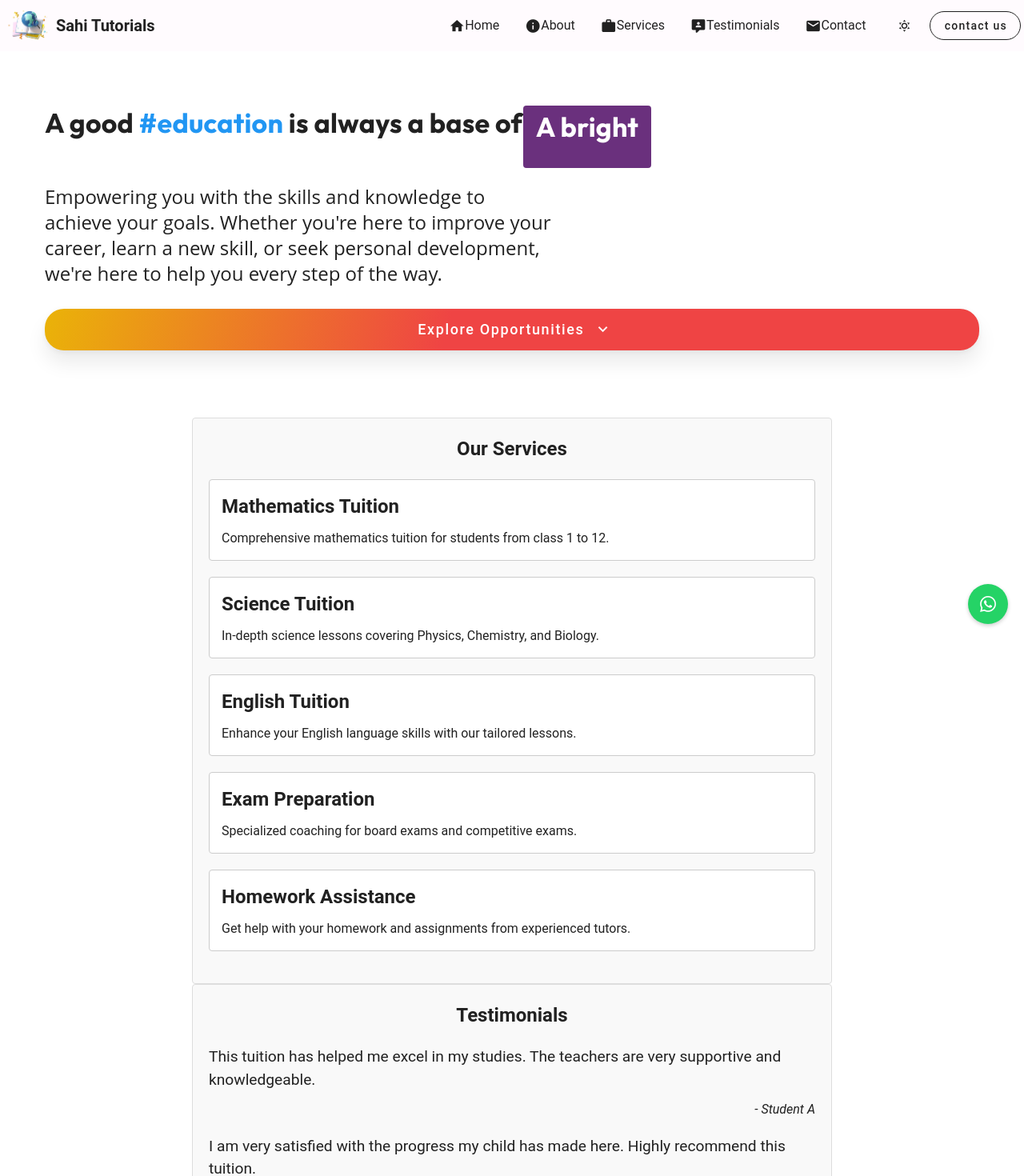
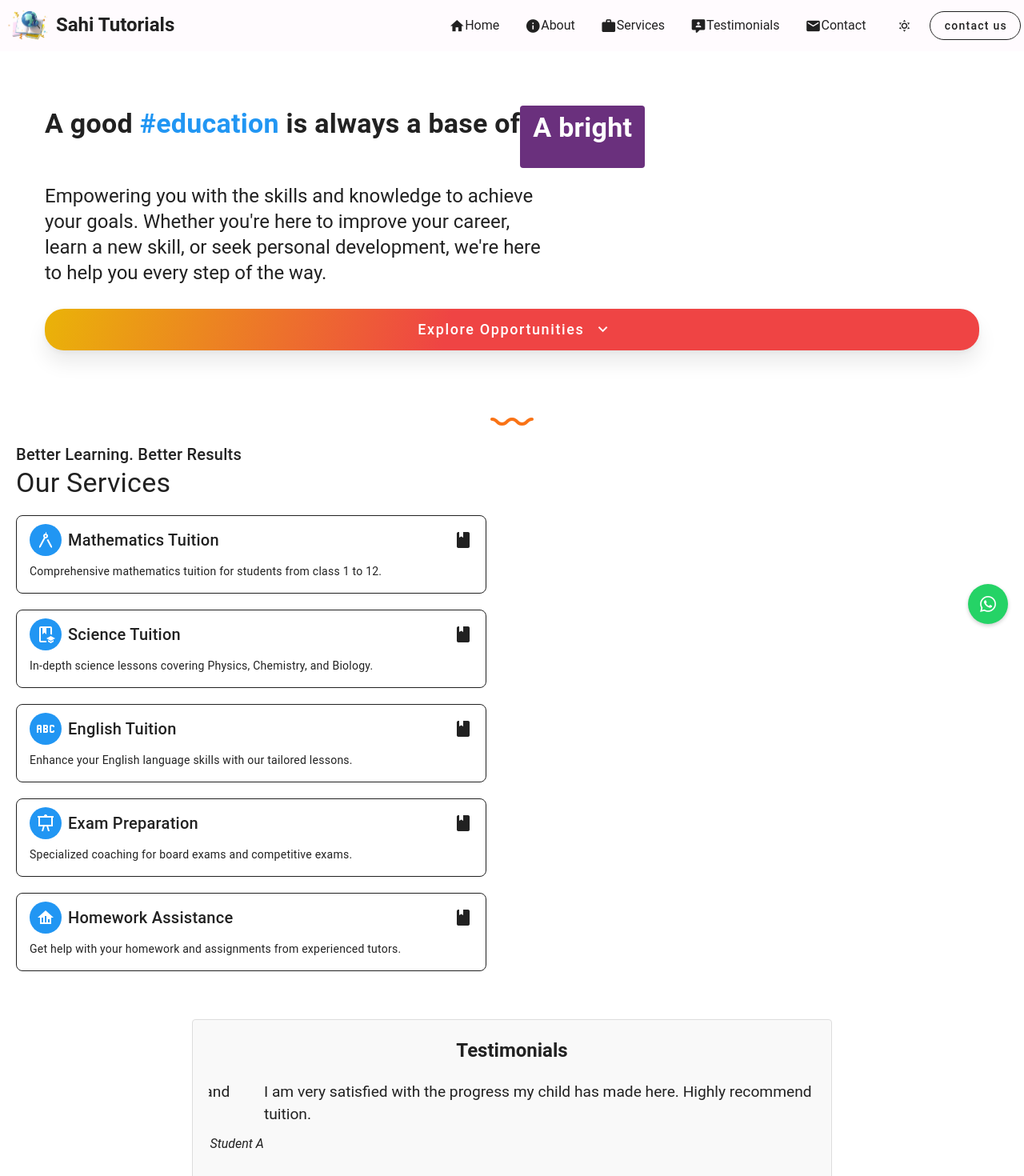
Before and after one commit to tejus07/sahi-tutorials, a Vue app: page / in a window 1280 px wide. Shown: the top 1470 px of the page at 80% size. Built offline with nearby package versions, Linux system fonts and the light colour scheme.

Commit message:
Update - Service Component UI

```diff
--- a/src/components/FooterComponent.vue
+++ b/src/components/FooterComponent.vue
@@ -3,8 +3,8 @@
         <v-container class="pa-2">
             <v-row>
                 <v-col cols="12" md="6">
-                    <h2>Sahi Tutorials</h2>
-                    <p>
+                    <div class="text-h6 font-weight-bold">Sahi Tutorials</div>
+                    <p class="text-body-1">
                         Providing quality education for over 20 years. Helping students from
                         class 1 to 12 achieve their academic goals.
                     </p>
--- a/src/components/HeaderComponent.vue
+++ b/src/components/HeaderComponent.vue
@@ -5,7 +5,7 @@
                 <img src="@/assets/learningexpress-without-bg.png" alt="Sahi Tutorials Logo" width="50"></img>
             </div>
             <!-- <img src="../assets/vue.svg" alt="Logo" class="logo" /> -->
-            <v-app-bar-title class="ml-3 font-weight-bold" tag="div">Sahi Tutorials</v-app-bar-title>
+            <v-app-bar-title class="ml-3 font-weight-bold text-h5" tag="div">Sahi Tutorials</v-app-bar-title>
             <!-- <v-spacer></v-spacer> -->
             <v-list v-if="!isMobile" class="d-flex align-center">
                 <v-list-item v-for="(item, index) in items" :key="index"
@@ -22,7 +22,7 @@
             <v-app-bar-nav-icon v-if="isMobile" @click.stop="toggleDrawer"></v-app-bar-nav-icon>
 
         </v-app-bar>
-        <v-navigation-drawer width="300" v-model="drawer" app v-if="isMobile">
+        <v-navigation-drawer location="top" width="270" v-model="drawer" app v-if="isMobile">
             <v-list>
                 <v-list-item v-for="(item, index) in items" :key="index" :prepend-icon="getIcon(item.title)"
                     @click.prevent="handleItemClick(item.section)" :title="item.title">
--- a/src/components/IntroductionComponent.vue
+++ b/src/components/IntroductionComponent.vue
@@ -51,11 +51,9 @@ import TypingAnimation from './TypingAnimation.vue';
 .intro-text h1 {
   line-height: 1.3076923077em;
   margin-bottom: 10px;
-  font-family: Outfit, sans-serif !important;
 }
 
 .intro-text p {
-  font-family: "Open Sans", sans-serif !important;
   max-width: 636px;
 }
 
--- a/src/components/ServicesComponent.vue
+++ b/src/components/ServicesComponent.vue
@@ -1,58 +1,74 @@
 <template>
-    <div class="services">
-      <h2>Our Services</h2>
-      <div class="service" v-for="service in services" :key="service.id">
-        <h3>{{ service.title }}</h3>
-        <p>{{ service.description }}</p>
+  <v-row>
+    <v-col class="d-flex flex-column flex-wrap">
+      <img class="mb-5 " src="../assets/zigzag-line.svg"/>
+      <div class="mx-5">
+        <div class="text-h6">Better Learning. Better Results</div>
+        <div class="text-h4">Our Services</div>
       </div>
-    </div>
+    </v-col>
+  </v-row>
+  <v-row class="mt-0 mb-10">
+    <v-col md="6" class="py-0">
+
+      <v-card variant="outlined" v-for="service in services" :key="service.id" append-icon="mdi-book" class="ma-5"
+        :prepend-icon="service.icon" :title="service.title">
+        <template v-slot:prepend>
+          <v-avatar color="#2196F3">
+            <v-icon :icon="service.icon"></v-icon>
+          </v-avatar>
+        </template>
+        <v-card-text>
+          {{ service.description }}</v-card-text>
+      </v-card>
+
+    </v-col>
+  </v-row>
 </template>
 
-  <script lang="ts">
+<script setup lang="ts">
 import { defineComponent, reactive } from 'vue';
 
 interface Service {
   id: number;
   title: string;
   description: string;
+  icon: string;
 }
 
-  export default defineComponent({
-    name: 'ServicesComponent',
-    setup() {
 const services = reactive<Service[]>([
   {
     id: 1,
+    icon: 'mdi-math-compass',
     title: 'Mathematics Tuition',
     description: 'Comprehensive mathematics tuition for students from class 1 to 12.',
   },
   {
     id: 2,
+    icon: 'mdi-book-education-outline',
     title: 'Science Tuition',
     description: 'In-depth science lessons covering Physics, Chemistry, and Biology.',
   },
   {
     id: 3,
+    icon: 'mdi-alphabetical-variant',
     title: 'English Tuition',
     description: 'Enhance your English language skills with our tailored lessons.',
   },
   {
     id: 4,
+    icon: 'mdi-presentation',
     title: 'Exam Preparation',
     description: 'Specialized coaching for board exams and competitive exams.',
   },
   {
     id: 5,
+    icon: 'mdi-home-analytics',
     title: 'Homework Assistance',
     description: 'Get help with your homework and assignments from experienced tutors.',
   },
 ]);
 
-      return {
-        services,
-      };
-    },
-  });
 </script>
 
 <style scoped>
--- a/src/components/TestimonialsComponent.vue
+++ b/src/components/TestimonialsComponent.vue
@@ -1,10 +1,18 @@
 <template>
   <div class="testimonials">
     <h2>Testimonials</h2>
-    <div class="testimonial" v-for="testimonial in testimonials" :key="testimonial.id">
-      <p class="message">{{ testimonial.message }}</p>
-      <p class="author">- {{ testimonial.author }}</p>
-    </div>
+
+    <v-carousel  height="200"
+    show-arrows="hover"
+    cycle
+    hide-delimiter-background>
+      <v-carousel-item v-for="testimonial in testimonials" :key="testimonial.id">
+        <div class="testimonial">
+          <p class="message">{{ testimonial.message }}</p>
+          <p class="author">- {{ testimonial.author }}</p>
+        </div>
+      </v-carousel-item>
+    </v-carousel>
   </div>
 </template>
 
--- a/src/components/TypingAnimation.vue
+++ b/src/components/TypingAnimation.vue
@@ -46,7 +46,6 @@ onMounted(() => {
 
 <style scoped>
 .typing-container {
-    /* font-family: 'Courier New', Courier, monospace; */
     display: inline-block;
 }
 
@@ -84,7 +83,6 @@ onMounted(() => {
     border-radius: 4px;
     line-height: 1.3076923077em;
     background-color: #6A307D;
-    font-family: Outfit, sans-serif !important;
 }
 
 @media (max-width:480px) {
--- a/src/style.css
+++ b/src/style.css
@@ -1,5 +1,5 @@
+
 /* :root {
-  font-family: Inter, system-ui, Avenir, Helvetica, Arial, sans-serif;
   line-height: 1.5;
   font-weight: 400;
 
```
Also changed, not shown: src/assets/zigzag-line.svg (added). Lines whose indentation alone changed are shown as unchanged.
